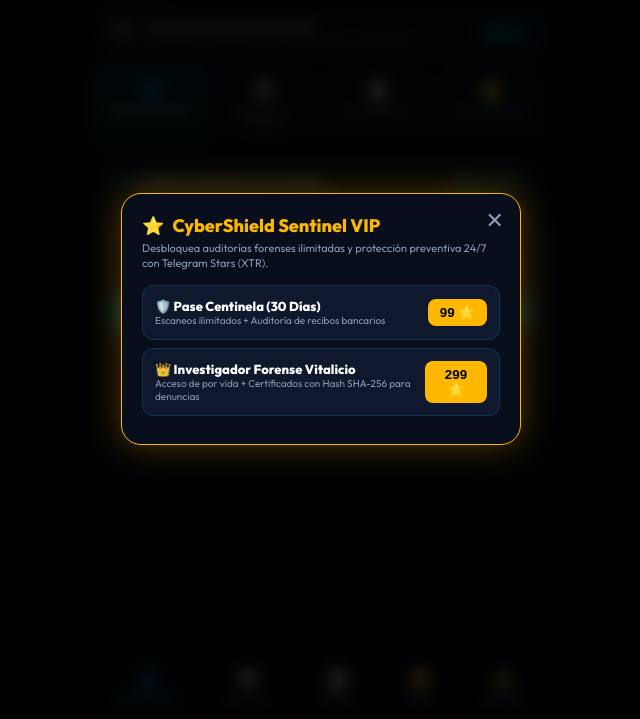
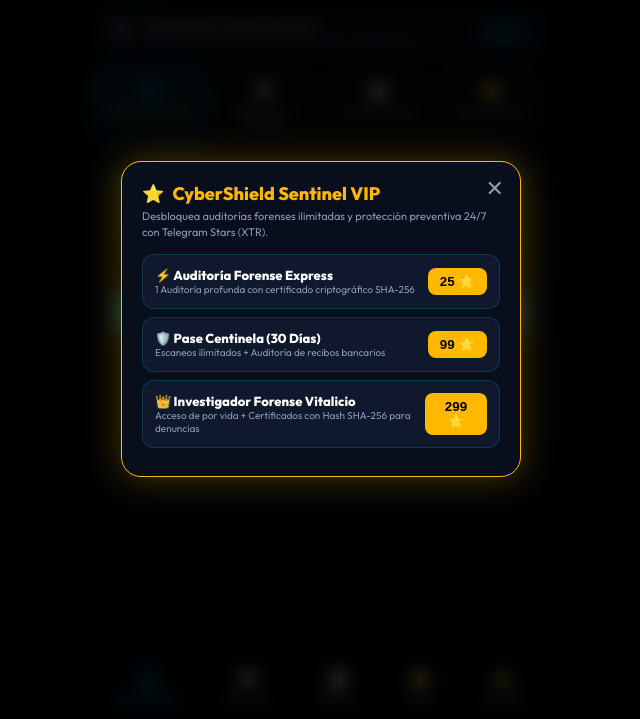
Before and after one commit to vargasap/cybershield-ai, a plain HTML site: page shield.html in a window 1280 px wide. Both pictures are taken after a click on the element "⭐ VIP". Shown: the part 81-800 px from the top of the page, without its empty margins (319-959 px from the left). Drawn offline with Linux system fonts and the light colour scheme.

Commit message:
fix: activate real Telegram Stars invoice links and native checkout in Mini App

```diff
--- a/shield.html
+++ b/shield.html
@@ -1006,6 +1006,16 @@
 
       <div class="vip-tier-item">
         <div>
+          <div style="font-size:13px; font-weight:800; color:#fff;">⚡ Auditoría Forense Express</div>
+          <div style="font-size:10px; color:var(--text-muted);">1 Auditoría profunda con certificado criptográfico SHA-256</div>
+        </div>
+        <button style="background:var(--accent-warn); border:none; color:#000; font-weight:800; padding:6px 12px; border-radius:8px; cursor:pointer;" onclick="buyVip('audit_single', 25)">
+          25 ⭐
+        </button>
+      </div>
+
+      <div class="vip-tier-item">
+        <div>
           <div style="font-size:13px; font-weight:800; color:#fff;">🛡️ Pase Centinela (30 Días)</div>
           <div style="font-size:10px; color:var(--text-muted);">Escaneos ilimitados + Auditoría de recibos bancarios</div>
         </div>
@@ -1510,11 +1520,43 @@
       document.getElementById('guideModal').classList.remove('open');
     }
 
+    const VIP_INVOICES = {
+      'audit_single': 'https://t.me/$Xm23uqMmQEQrAQAAzDUFl9PFkb4',
+      'sentinel_30': 'https://t.me/$1mPVs6MmQEQsAQAAJvGjmdZ7KdY',
+      'forensic_lifetime': 'https://t.me/$_k9DFaMmQEQtAQAAL2XRoFdYgxo'
+    };
+
     function buyVip(tierId, stars) {
       playCyberSound(900, 'sine', 0.1);
-      showToast(`⭐ Iniciando pago de ${stars} Stars para ${tierId}...`);
-      if (tg && tg.openInvoice) {
-        // Integrate with backend create_invoice_link if connected
+      const invoiceUrl = VIP_INVOICES[tierId] || VIP_INVOICES['sentinel_30'];
+      showToast(`⭐ Abriendo pago de ${stars} Stars...`);
+
+      // Si estamos dentro de la Mini App en Telegram
+      if (window.Telegram && window.Telegram.WebApp && typeof window.Telegram.WebApp.openInvoice === 'function') {
+        try {
+          window.Telegram.WebApp.openInvoice(invoiceUrl, function(status) {
+            if (status === 'paid') {
+              showToast('🎉 ¡Pago exitoso! Acceso VIP desbloqueado.');
+              localStorage.setItem('cybershield_vip', 'true');
+              closeVipModal();
+              playCyberSound(1000, 'sine', 0.25);
+            } else if (status === 'cancelled') {
+              showToast('ℹ️ Pago cancelado.');
+            } else if (status === 'failed') {
+              showToast('❌ El pago no pudo completarse.');
+            }
+          });
+          return;
+        } catch (e) {
+          console.warn('openInvoice error, intentando openTelegramLink:', e);
+        }
+      }
+
+      // Respaldo para clientes web o si openInvoice no responde
+      if (window.Telegram && window.Telegram.WebApp && typeof window.Telegram.WebApp.openTelegramLink === 'function') {
+        window.Telegram.WebApp.openTelegramLink(invoiceUrl);
+      } else {
+        window.open(invoiceUrl, '_blank');
       }
     }
 
```
